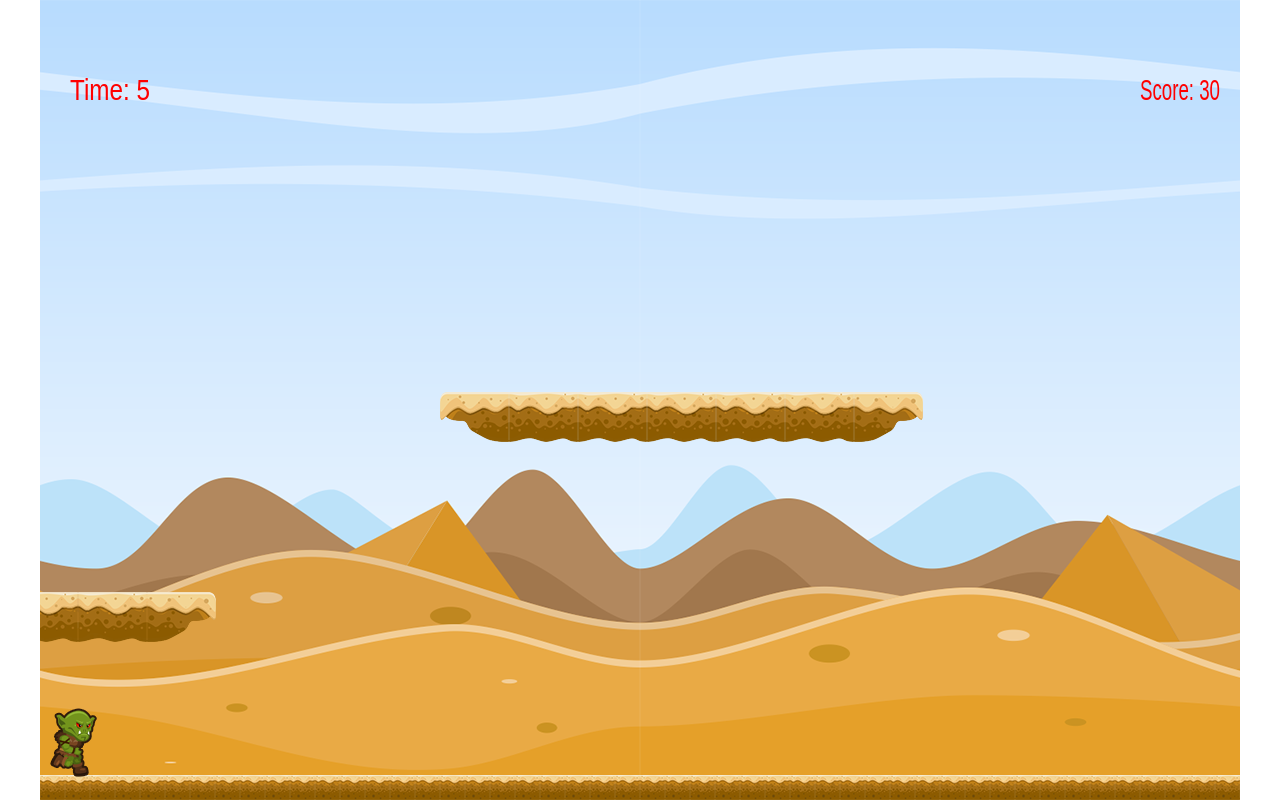
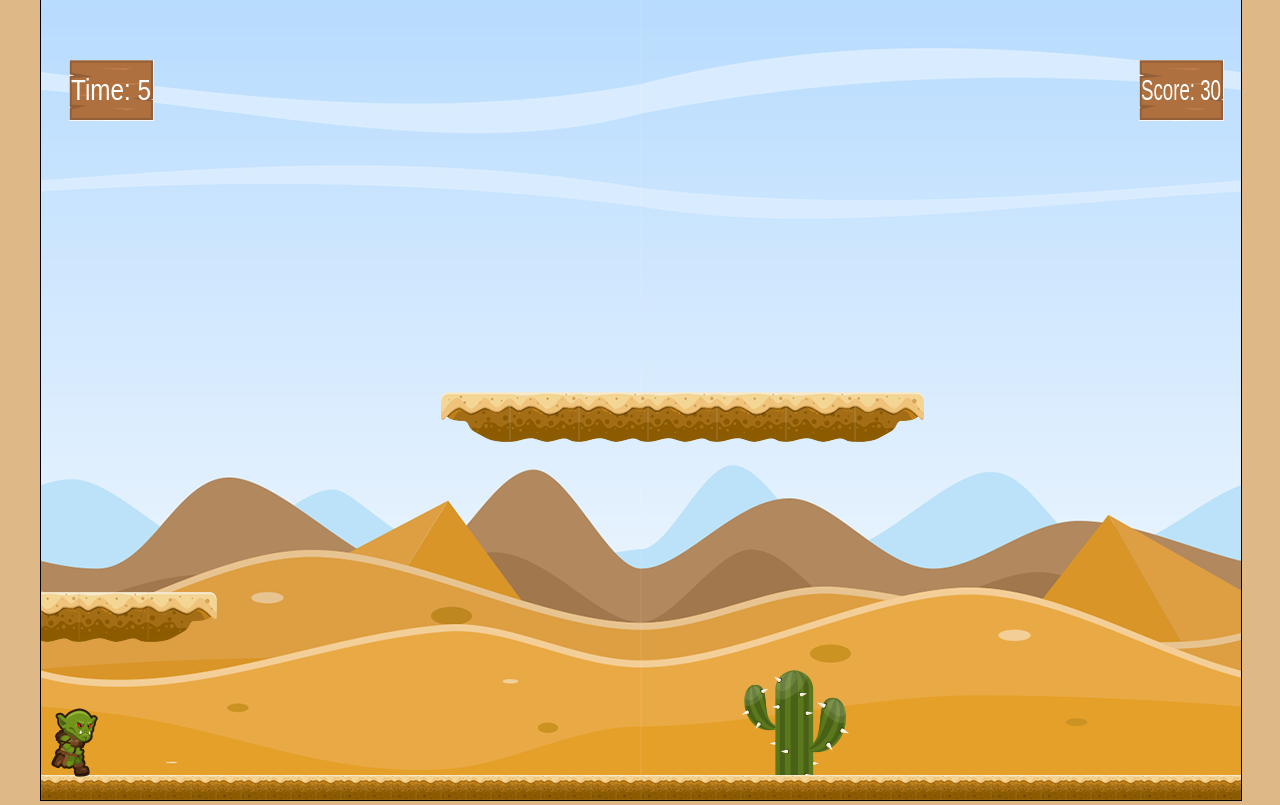
Before and after one commit to AlfaCollegeHardenberg/devteam3, a plain HTML site: page index.html in a window 1280 px wide. Drawn offline with nearby package versions, Linux system fonts and the light colour scheme.

Commit message:
extratjes

```diff
--- a/index.html
+++ b/index.html
@@ -7,6 +7,7 @@
 	<script src="http://code.jquery.com/jquery-2.1.4.min.js"></script>
 	<script src="script.js"></script>
 	<script src="rAF.js"></script>
+    <embed src="nevergonnagiveyouup.mp3" width="180" height="90" loop="false" autostart="false" hidden="true" />
 
 </head>
 <body>
--- a/script.js
+++ b/script.js
@@ -33,6 +33,20 @@ var eersteAchtergrond = 0;
 var tweedeAchtergrond = 1200;
 var hoi = new Image();
 hoi.src = "BG.png";
+var audio = new Audio('mariocoin.WAV');
+audio.play();
+var bord = new Image();
+bord.src = "bord.png";
+var cactusEen = new Image();
+cactusEen.src = "cactus1.png";
+var cactusTwee = new Image();
+cactusTwee.src = "cactus2.png";
+var cactusDrie = new Image();
+cactusDrie.src = "cactus3.png";
+var randomCactusEen = 600;
+var randomCactusTwee = 900;
+var randomCactusDrie = 300;
+
 
 function init() {
 	document.onkeydown = handleKeyDown;
@@ -90,10 +104,13 @@ function drawScreen() {
 	ctx.clearRect(0,0,1200,800);
 	drawObjects()
 	moveShit();
-	ctx.fillStyle="red";
+    ctx.drawImage(bord,28,60);
+    ctx.drawImage(bord,1098,60);
+	ctx.fillStyle="white";
 	ctx.font = "30px Arial";
 	ctx.fillText(("Time: " + timer), 30, 100, 80)
 	ctx.fillText(("Score: " + score), 1100, 100, 80)
+
 }
 
 function moveShit(){
@@ -111,9 +128,13 @@ var clockPositie = [floor, objectHeight, heightBlokTwee];
 var clockposX = 200;
 var clockposY = 500;
 function drawObjects() {
-        ctx.drawImage(hoi,eersteAchtergrond,0);
+
+    ctx.drawImage(hoi,eersteAchtergrond,0);
     ctx.drawImage(hoi,tweedeAchtergrond,0);
 	ctx.drawImage(clock,clockposX,clockposY,50,50); //klokje wordt gemaakt
+    ctx.drawImage(cactusEen,clockposX + 1100,670);
+    ctx.drawImage(cactusTwee,clockposX + 300,680)
+
 	ctx.drawImage(blok1, begin, objectHeight); // object 1 opgemaakt
     ctx.drawImage(hogeblok,beginBlokTwee,heightBlokTwee);
 
@@ -179,9 +200,9 @@ function animate() { //60fps functie
 //        alert("DOOD!");
         doodPoppetje();
         snelheid = 0;
-        ctx.fillStyle="red";
+        ctx.fillStyle="black";
 	   ctx.font = "100px Arial";
-	   ctx.fillText(("Dood! je score was " + score), 100, 400)
+	   ctx.fillText(("Dood! je score was " + score), 75, 400)
 
 	}
 	scoreteller += 1;
@@ -247,6 +268,10 @@ function position(){
 		timer += 5;
 		hit = false; //klok
 		clockposY = 800;
+        audio.play();
+        randomCactusEen = Math.floor((Math.random() * 900) + 1)
+        randomCactusTwee = Math.floor((Math.random() * 900) + 1)
+        randomCactusDrie = Math.floor((Math.random() * 900) + 1)
 	}
 
 	if (left) { 		// Left arrow key = naar links bewegen
--- a/style.css
+++ b/style.css
@@ -2,6 +2,9 @@ body{
     width: 1200px;
     height: 100%;
     margin: 0 auto;
+    margin-top: -19px;
+    background-color: burlywood;
 }
 canvas{
+    border: 1px solid black;
 }
```
Also changed, not shown: bord.png (added), cactus1.png (added), cactus2.png (added), cactus3.png (added), 2 other files.
